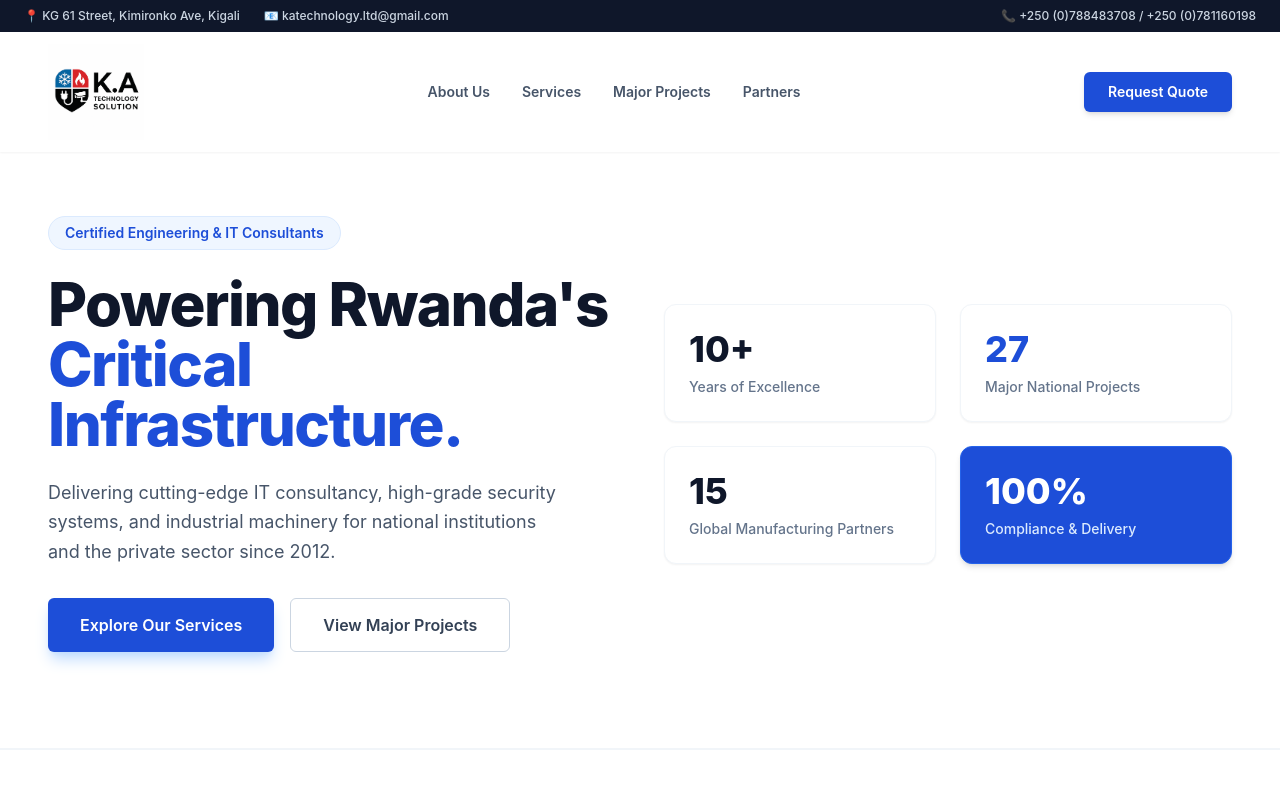
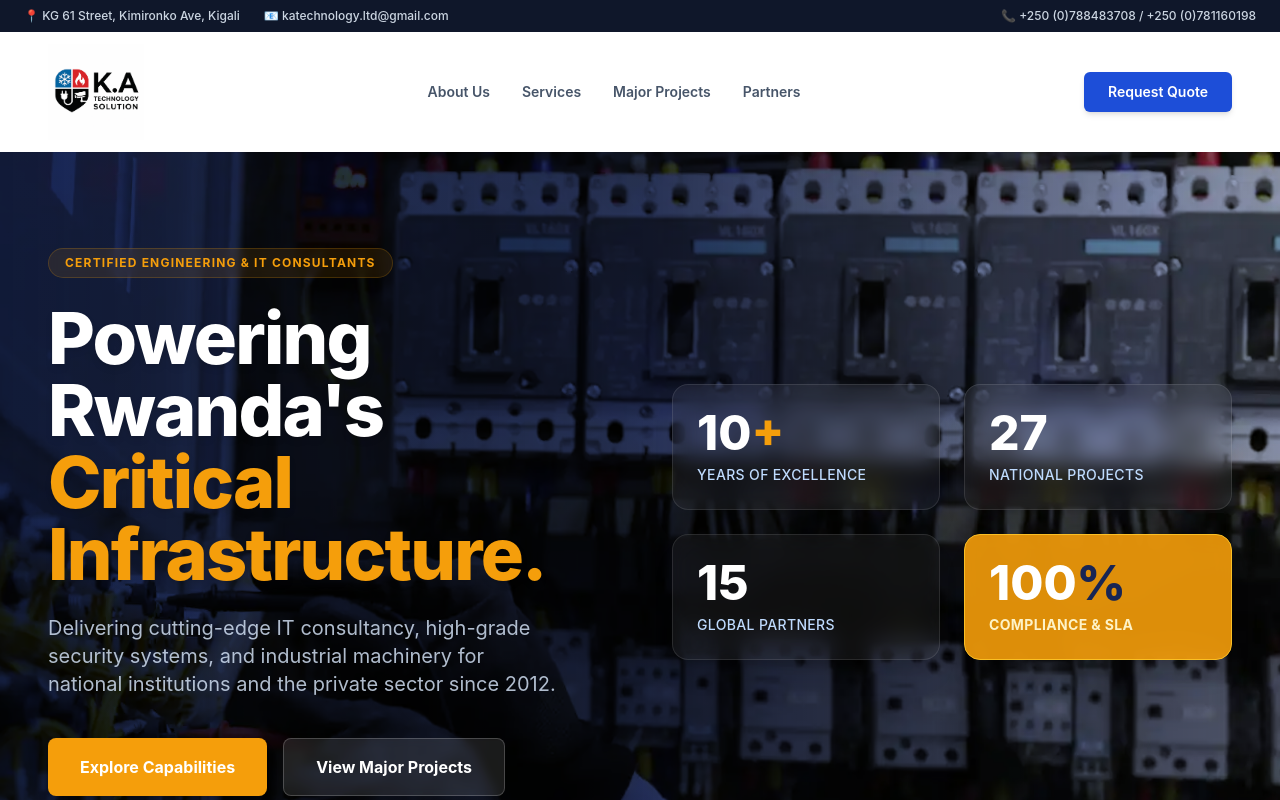
Before and after one commit to remyshingiro/K-A, a React (Vite) app: page / in a window 1280 px wide. Shown: the top 800 px of the page. Built offline with nearby package versions, Linux system fonts and the light colour scheme.

Commit message:
background image

```diff
--- a/src/components/HeroSection.jsx
+++ b/src/components/HeroSection.jsx
@@ -2,52 +2,76 @@ import React from 'react';
 
 export default function HeroSection() {
   return (
-    <section className="bg-white relative overflow-hidden pt-16 pb-24 px-6 lg:px-12 border-b border-slate-100">
-      {/* Subtle background decoration for depth */}
-      <div className="absolute top-0 right-0 w-1/2 h-full bg-slate-50 -z-10 transform skew-x-12 translate-x-20"></div>
+    // Increased minimum height (min-h-[90vh]) to make the backdrop truly massive
+    <section className="relative flex items-center min-h-[90vh] pt-24 pb-32 px-6 lg:px-12 overflow-hidden border-b border-blue-950">
 
-      <div className="max-w-7xl mx-auto grid grid-cols-1 lg:grid-cols-2 gap-12 items-center">
+      {/* 1. The Giant Cinematic Backdrop */}
+      <div className="absolute inset-0 z-0">
+        <img
+          src="src/assets/electrical-solution-services-in-k&a technology.webp"
+          alt="Critical Infrastructure Backdrop"
+          className="w-full h-full object-cover animate-fade-in"
+        />
+        {/* Deep Blue Gradient Overlay: Ensures the text is readable while letting the right side of the image show through */}
+        <div className="absolute inset-0 bg-gradient-to-r from-blue-950 via-blue-950/90 to-blue-900/40 mix-blend-multiply"></div>
+      </div>
 
-        {/* Left Content */}
-        <div className="relative z-10">
-          <div className="inline-block bg-blue-50 text-blue-700 font-semibold px-4 py-1.5 rounded-full text-sm mb-6 border border-blue-100">
+      <div className="max-w-7xl mx-auto w-full grid grid-cols-1 lg:grid-cols-2 gap-16 items-center relative z-10">
+
+        {/* Left Content - The Hook */}
+        <div className="animate-fade-in-up">
+          <div className="inline-block bg-amber-500/10 text-amber-500 font-bold px-4 py-1.5 rounded-full text-xs uppercase tracking-widest mb-6 border border-amber-500/20 backdrop-blur-sm">
             Certified Engineering & IT Consultants
           </div>
-          <h1 className="text-5xl md:text-6xl font-extrabold text-slate-900 leading-tight mb-6 tracking-tight">
+          <h1 className="text-5xl md:text-6xl lg:text-7xl font-extrabold text-white leading-tight mb-6 tracking-tight drop-shadow-md">
             Powering Rwanda's <br/>
-            <span className="text-blue-700">Critical Infrastructure.</span>
+            <span className="text-amber-500">Critical Infrastructure.</span>
           </h1>
-          <p className="text-lg text-slate-600 mb-8 max-w-lg leading-relaxed">
+          <p className="text-lg md:text-xl text-blue-100/80 mb-10 max-w-lg leading-relaxed">
             Delivering cutting-edge IT consultancy, high-grade security systems, and industrial machinery for national institutions and the private sector since 2012.
           </p>
 
+          {/* FIXED: Replaced <button> with functional <a> anchor links */}
           <div className="flex flex-col sm:flex-row gap-4">
-            <button className="bg-blue-700 hover:bg-blue-800 text-white font-semibold py-3.5 px-8 rounded-md transition-colors shadow-lg shadow-blue-200 text-center">
-              Explore Our Services
-            </button>
-            <button className="bg-white border border-slate-300 hover:border-blue-700 hover:text-blue-700 text-slate-700 font-semibold py-3.5 px-8 rounded-md transition-colors text-center">
+            <a
+              href="#services" // Routes to the ServicesGrid section
+              className="bg-amber-500 hover:bg-amber-600 text-white font-bold py-4 px-8 rounded-lg transition-all shadow-lg hover:shadow-amber-500/25 text-center flex items-center justify-center gap-2"
+            >
+              Explore Capabilities
+            </a>
+            <a
+              href="#projects" // Routes to the FeaturedProjects section
+              className="bg-white/10 hover:bg-white/20 border border-white/20 text-white font-bold py-4 px-8 rounded-lg transition-all backdrop-blur-sm text-center flex items-center justify-center gap-2"
+            >
               View Major Projects
-            </button>
+            </a>
           </div>
         </div>
 
-        {/* Right Content - Enterprise Metrics Grid */}
+        {/* Right Content - Glassmorphic Enterprise Metrics Grid */}
         <div className="grid grid-cols-2 gap-4 lg:gap-6 relative z-10">
-          <div className="bg-white p-6 rounded-xl shadow-sm border border-slate-100 hover:shadow-md transition-shadow">
-            <p className="text-4xl font-extrabold text-slate-900">10+</p>
-            <p className="text-sm text-slate-500 font-medium mt-2">Years of Excellence</p>
+          {/* Glass Card 1 */}
+          <div className="bg-white/5 backdrop-blur-md p-6 rounded-2xl shadow-xl border border-white/10 hover:bg-white/10 transition-colors">
+            <p className="text-4xl md:text-5xl font-extrabold text-white">10<span className="text-amber-500">+</span></p>
+            <p className="text-sm text-blue-200 font-medium mt-2 uppercase tracking-wide">Years of Excellence</p>
           </div>
-          <div className="bg-white p-6 rounded-xl shadow-sm border border-slate-100 hover:shadow-md transition-shadow">
-            <p className="text-4xl font-extrabold text-blue-700">27</p>
-            <p className="text-sm text-slate-500 font-medium mt-2">Major National Projects</p>
+
+          {/* Glass Card 2 */}
+          <div className="bg-white/5 backdrop-blur-md p-6 rounded-2xl shadow-xl border border-white/10 hover:bg-white/10 transition-colors">
+            <p className="text-4xl md:text-5xl font-extrabold text-white">27</p>
+            <p className="text-sm text-blue-200 font-medium mt-2 uppercase tracking-wide">National Projects</p>
           </div>
-          <div className="bg-white p-6 rounded-xl shadow-sm border border-slate-100 hover:shadow-md transition-shadow">
-            <p className="text-4xl font-extrabold text-slate-900">15</p>
-            <p className="text-sm text-slate-500 font-medium mt-2">Global Manufacturing Partners</p>
+
+          {/* Glass Card 3 */}
+          <div className="bg-white/5 backdrop-blur-md p-6 rounded-2xl shadow-xl border border-white/10 hover:bg-white/10 transition-colors">
+            <p className="text-4xl md:text-5xl font-extrabold text-white">15</p>
+            <p className="text-sm text-blue-200 font-medium mt-2 uppercase tracking-wide">Global Partners</p>
           </div>
-          <div className="bg-blue-700 p-6 rounded-xl shadow-md border border-blue-600 text-white">
-            <p className="text-4xl font-extrabold">100%</p>
-            <p className="text-sm text-blue-100 font-medium mt-2">Compliance & Delivery</p>
+
+          {/* Highlighted Metric Card */}
+          <div className="bg-amber-500/90 backdrop-blur-md p-6 rounded-2xl shadow-xl border border-amber-400 text-white transform hover:-translate-y-1 transition-transform duration-300">
+            <p className="text-4xl md:text-5xl font-extrabold">100<span className="text-blue-950">%</span></p>
+            <p className="text-sm text-amber-100 font-bold mt-2 uppercase tracking-wide">Compliance & SLA</p>
           </div>
         </div>
 
```
Also changed, not shown: src/assets/electrical-solution-services-in-k&a technology.webp (added).
